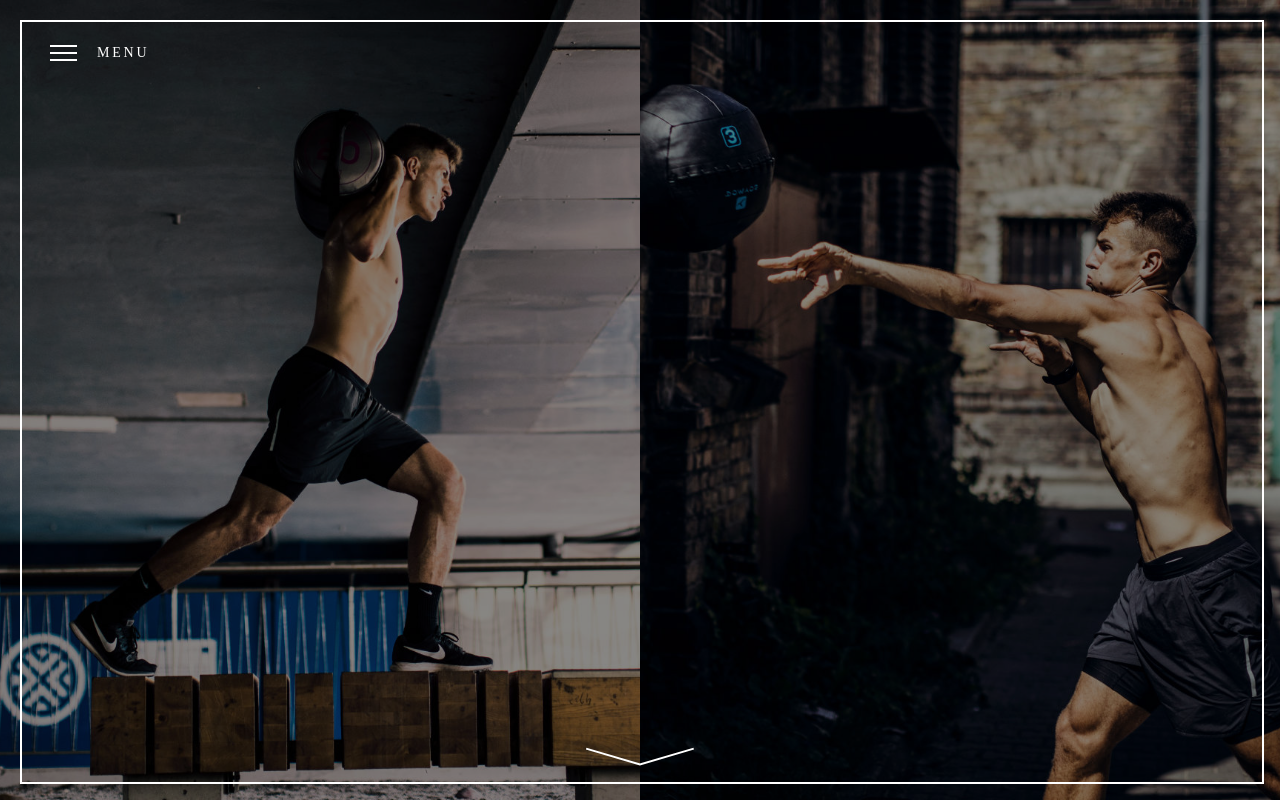
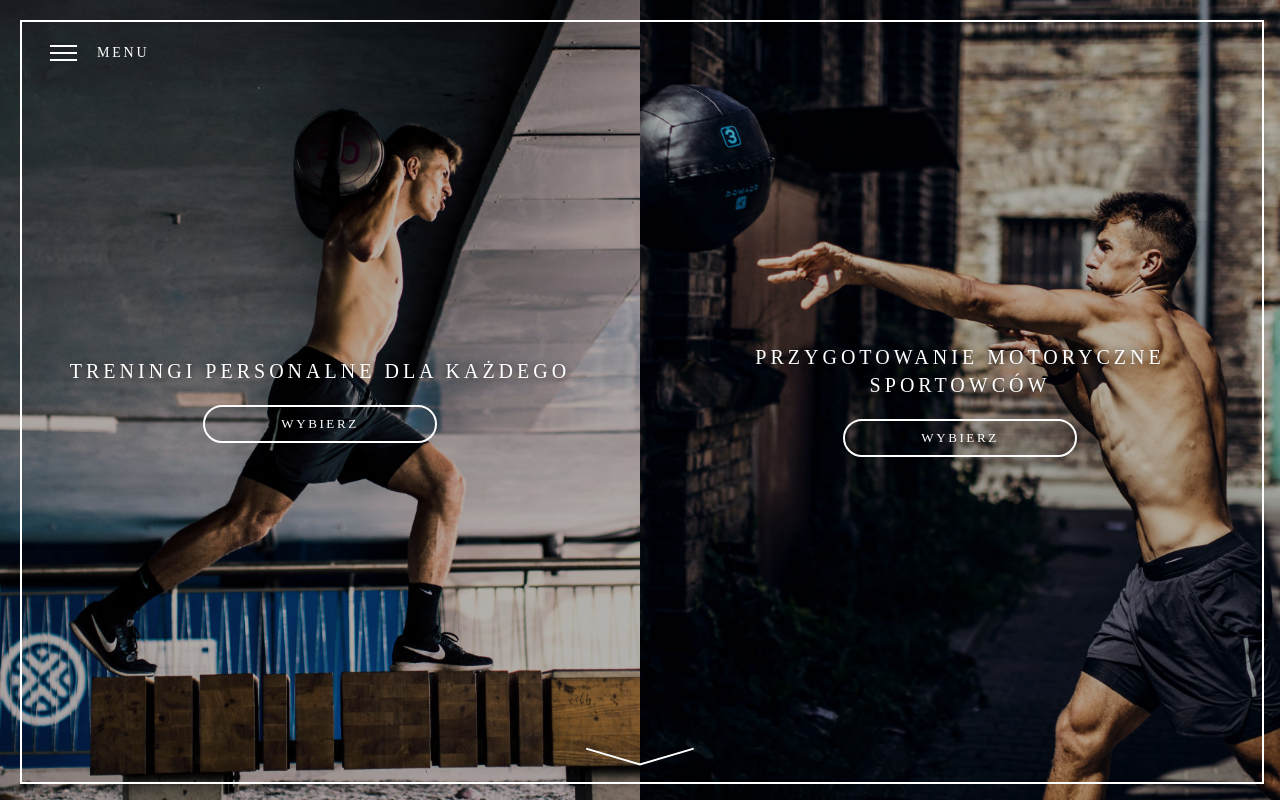
Before and after one commit to GabrielQuik/galikTeam, a React (Vite) app: page / in a window 1280 px wide. Built offline with nearby package versions, Linux system fonts and the light colour scheme.

Commit message:
Add half content content

```diff
--- a/src/App.css
+++ b/src/App.css
@@ -14,6 +14,7 @@ div#root::before {
   width: calc(100% - 40px);
   margin: 20px;
   z-index: 1;
+  pointer-events: none;
 }
 .nav {
   position: fixed;
@@ -32,23 +33,54 @@ div#root::before {
 .container__half {
   width: 50%;
   height: 100%;
+  position: relative;
 }
 .bar_content_bg {
   width: 100%;
   height: 100vh;
 }
 .half__image {
-  filter: brightness(53%) grayscale(8%);
+  filter: brightness(70%) grayscale(8%);
   display: block;
   width: 100%;
   height: 100%;
   object-fit: cover;
   object-position: center;
 }
+.half__desc {
+  position: absolute;
+  width: 90%;
+  top: 50%;
+  left: 50%;
+  transform: translate(-50%, -50%);
+  font-family: MavenPro-Medium;
+  font-size: 20px;
+  color: #FFFFFF;
+  letter-spacing: 4.01px;
+  text-align: center;
+  line-height: 28px;
+  text-shadow: 0 0 6px rgba(0,0,0,0.50);
+  text-transform: uppercase;
+  display: flex;
+  flex-direction: column;
+  align-items: center;
+}
+.half__desc__button {
+  width: 230px;
+  border: 2px solid #FFFFFF;
+  border-radius: 21px;
+  font-family: MavenPro-Medium;
+  font-size: 13px;
+  color: #FFFFFF;
+  letter-spacing: 2.61px;
+  text-align: center;
+  padding: 3px 0;
+  margin-top: 20px;
+  text-decoration: none;
+}
 #root {
   height: 100%;
 }
-
 #menu_text {
   color: #fff;
   text-transform: uppercase;
--- a/src/App.js
+++ b/src/App.js
@@ -46,8 +46,13 @@ class App extends Component {
                                 src={imageData.src}
                                 alt={imageData.alt}
                             />
-                            <div>
-
+                            <div className="half__desc">
+                                <span className="half__desc__text">
+                                    {imageData.alt}
+                                </span>
+                                <a href="#tak" className="half__desc__button">
+                                    wybierz
+                                </a>
                             </div>
                         </div>
                     ))}
```
